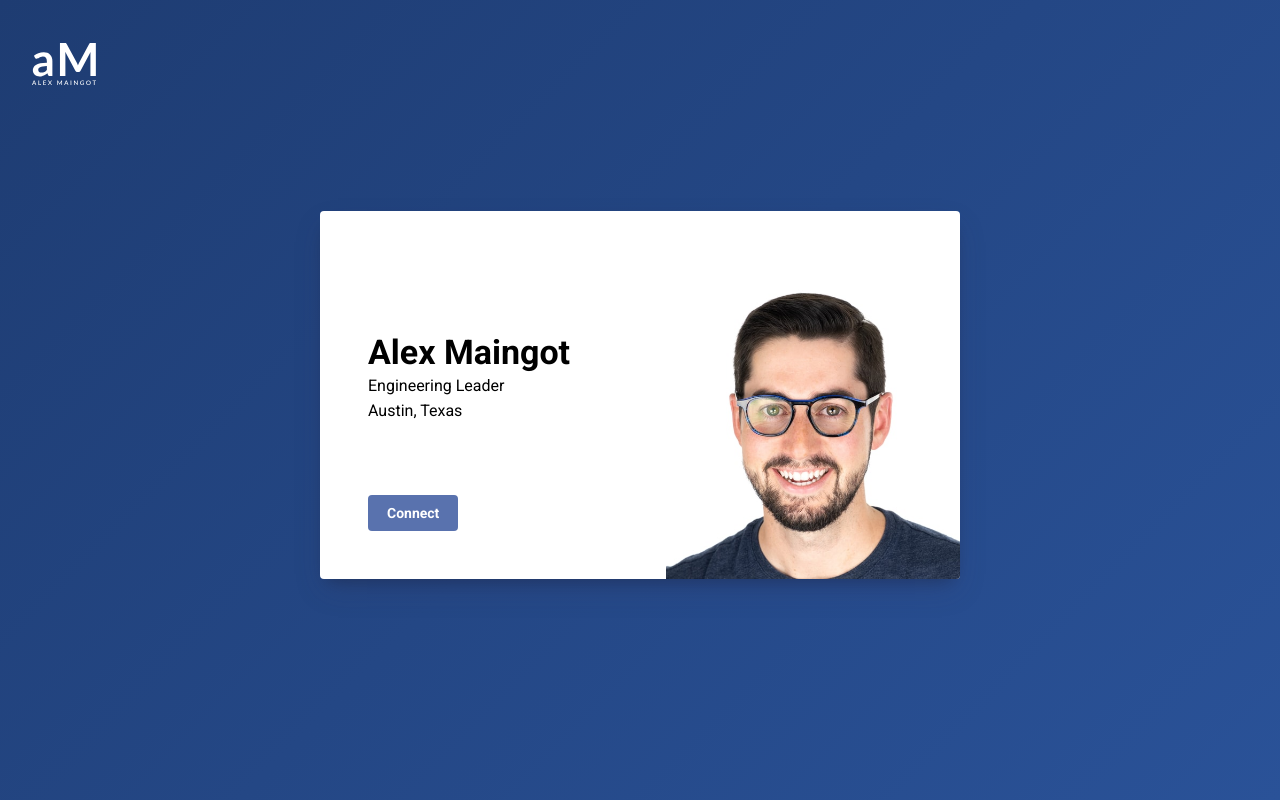
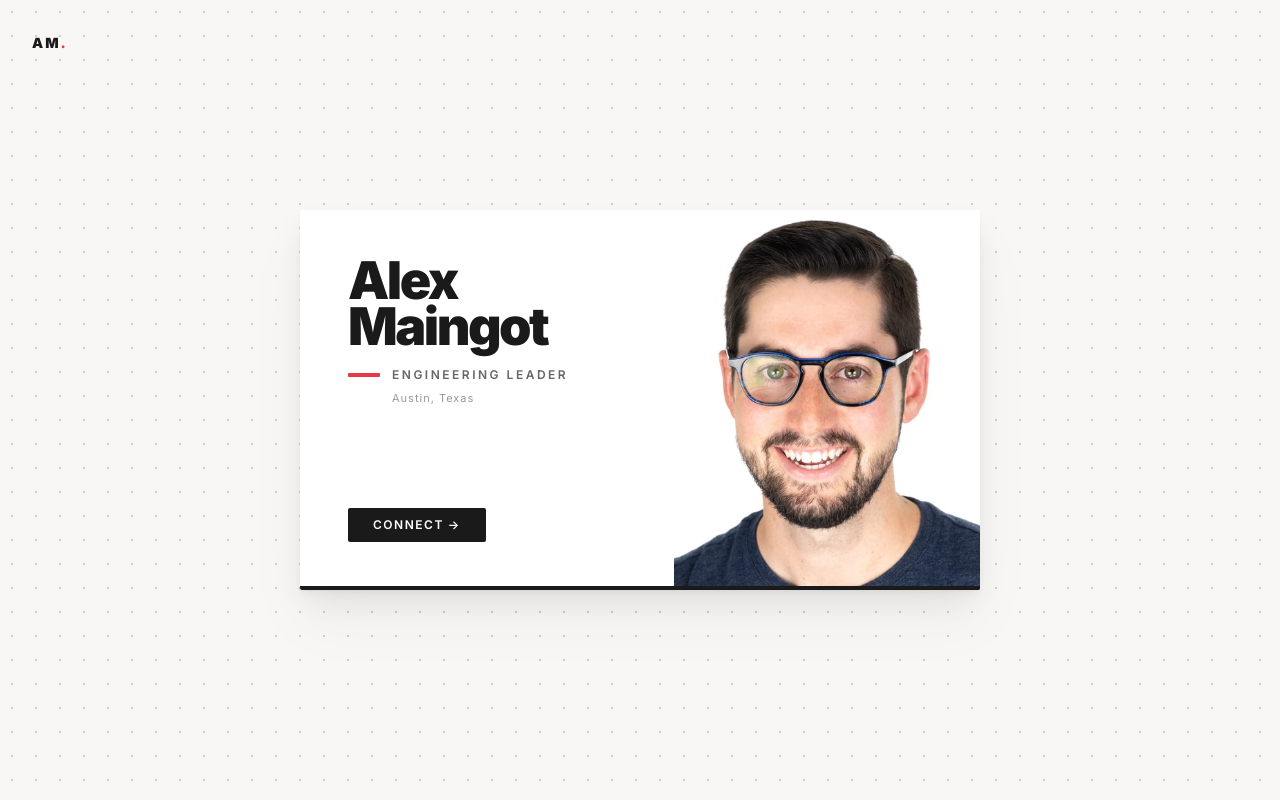
Before and after one commit to amaingot/me, a React (Vite) app: page / in a window 1280 px wide. Built offline with nearby package versions, Linux system fonts and the light colour scheme.

Commit message:
Redesign business card UI and update Yarn runtime (#22)

```diff
--- a/index.html
+++ b/index.html
@@ -4,11 +4,7 @@
     <meta charset="UTF-8" />
     <meta name="viewport" content="width=device-width, initial-scale=1.0" />
     <link
-      href="https://fonts.googleapis.com/css?family=Source+Code+Pro&display=swap"
-      rel="stylesheet"
-    />
-    <link
-      href="https://fonts.googleapis.com/css2?family=Roboto:ital,wght@0,100;0,300;0,400;0,500;0,700;0,900;1,100;1,300;1,400;1,500;1,700;1,900&display=swap"
+      href="https://fonts.googleapis.com/css2?family=Inter:wght@100;200;300;400;500;600;700;800;900&display=swap"
       rel="stylesheet"
     />
     <link rel="shortcut icon" href="/favicon.ico" />
--- a/package.json
+++ b/package.json
@@ -31,5 +31,5 @@
     "typescript": "^5.2.2",
     "vite": "^5.4.12"
   },
-  "packageManager": "yarn@4.1.0"
+  "packageManager": "yarn@4.13.0"
 }
--- a/src/App.tsx
+++ b/src/App.tsx
@@ -1,8 +1,7 @@
 import React from "react";
 
-import LogoIcon from "./svg/LogoIcon";
 import BusinessCard from "./components/BusinessCard";
-import { Box } from "@mantine/core";
+import { Box, Text } from "@mantine/core";
 
 const App: React.FC = () => {
   return (
@@ -13,20 +12,28 @@ const App: React.FC = () => {
         display: "flex",
         justifyContent: "center",
         alignItems: "center",
-        background: "linear-gradient(135deg, #1e3c72, #2a5298)",
+        backgroundColor: "#f8f7f5",
+        backgroundImage:
+          "radial-gradient(circle, #d0ccc6 0.8px, transparent 0.8px)",
+        backgroundSize: "24px 24px",
         position: "relative",
       }}
     >
-      <LogoIcon
+      <Text
+        component="span"
         style={{
-          color: "white",
           position: "absolute",
           left: "2rem",
           top: "2rem",
-          height: "4rem",
-          width: "4rem",
+          fontSize: "14px",
+          fontWeight: 900,
+          color: "#1a1a1a",
+          letterSpacing: "2px",
+          animation: "logoEntrance 0.6s ease 0.3s both",
         }}
-      />
+      >
+        AM<span style={{ color: "#e63946" }}>.</span>
+      </Text>
       <BusinessCard />
     </Box>
   );
--- a/src/components/BusinessCard.tsx
+++ b/src/components/BusinessCard.tsx
@@ -14,22 +14,27 @@ const BusinessCard: React.FC = () => {
   return (
     <Box
       style={{
-        width: "40rem",
-        height: "23rem",
+        width: "680px",
+        maxWidth: "90vw",
+        height: "380px",
         position: "relative",
         backgroundColor: "transparent",
-        perspective: "1000px",
+        perspective: "1200px",
+        cursor: "pointer",
+        animation: "cardEntrance 0.8s cubic-bezier(0.34, 1.56, 0.64, 1) forwards",
       }}
+      onClick={flipCard}
     >
       <Box
         style={{
           position: "relative",
           width: "100%",
           height: "100%",
-          transition: "transform 0.8s",
+          transition: "transform 0.9s cubic-bezier(0.25, 0.46, 0.45, 0.94)",
           transformStyle: "preserve-3d",
           transform: showBack ? "rotateY(180deg)" : "rotateY(0deg)",
         }}
+        className={showBack ? undefined : "card-hover"}
       >
         <Paper
           style={{
@@ -37,14 +42,14 @@ const BusinessCard: React.FC = () => {
             width: "100%",
             height: "100%",
             backfaceVisibility: "hidden",
-            backgroundColor: "white",
+            backgroundColor: "#ffffff",
             overflow: "hidden",
             transition: showBack ? "opacity 0.4s" : "all 0.4s ease",
             transitionDelay: showBack ? "0.4s" : undefined,
             opacity: showBack ? 0 : 1,
-            boxShadow: "rgba(50, 50, 93, 0.25) 0px 13px 27px -5px, rgba(0, 0, 0, 0.3) 0px 8px 16px -8px",
-            borderRadius: "4px",
-            transform: "translateY(-5px)",
+            boxShadow:
+              "0 1px 2px rgba(0,0,0,0.04), 0 4px 8px rgba(0,0,0,0.04), 0 16px 32px rgba(0,0,0,0.06), 0 32px 64px rgba(0,0,0,0.04)",
+            borderRadius: "2px",
           }}
         >
           <BusinessCardFront flipCard={flipCard} />
@@ -55,13 +60,13 @@ const BusinessCard: React.FC = () => {
             width: "100%",
             height: "100%",
             backfaceVisibility: "hidden",
-            backgroundColor: "white",
+            backgroundColor: "#1a1a1a",
             overflow: "hidden",
             opacity: 1,
-            transform: "rotateY(180deg) translateY(-5px)",
-            boxShadow: "rgba(50, 50, 93, 0.25) 0px 13px 27px -5px, rgba(0, 0, 0, 0.3) 0px 8px 16px -8px",
-            transition: "all 0.4s ease",
-            borderRadius: "4px",
+            transform: "rotateY(180deg)",
+            boxShadow:
+              "0 1px 2px rgba(0,0,0,0.04), 0 4px 8px rgba(0,0,0,0.04), 0 16px 32px rgba(0,0,0,0.06), 0 32px 64px rgba(0,0,0,0.04)",
+            borderRadius: "2px",
           }}
         >
           <BusinessCardBack flipCard={flipCard} />
--- a/src/components/BusinessCardBack.tsx
+++ b/src/components/BusinessCardBack.tsx
@@ -1,5 +1,5 @@
 import React from "react";
-import { ActionIcon, Box, Button, Group } from "@mantine/core";
+import { Box, Button, Group, Text } from "@mantine/core";
 import {
   IconArrowBack,
   IconBrandGithub,
@@ -7,48 +7,127 @@ import {
   IconBrandX,
 } from "@tabler/icons-react";
 
-import BackgroundImage from "../assets/snow-me-small.jpg";
-
 interface Props {
   flipCard: () => void;
 }
 
+const socialLinkStyle: React.CSSProperties = {
+  display: "flex",
+  alignItems: "center",
+  gap: "10px",
+  padding: "12px 20px",
+  border: "1px solid rgba(255,255,255,0.15)",
+  borderRadius: "2px",
+  color: "#fff",
+  fontSize: "13px",
+  fontWeight: 500,
+  letterSpacing: "0.5px",
+  textDecoration: "none",
+  transition: "all 0.3s cubic-bezier(0.34, 1.56, 0.64, 1)",
+  backgroundColor: "transparent",
+  height: "auto",
+};
+
 const BusinessCardBack: React.FC<Props> = (props) => {
-  const flipCard = () => {
-    props.flipCard();
-  };
-
   return (
     <Box
       style={{
         width: "100%",
         height: "100%",
         position: "relative",
-        padding: "3rem",
+        padding: "48px",
         display: "flex",
-        flexDirection: "column-reverse",
+        flexDirection: "column",
         justifyContent: "space-between",
-        alignItems: "flex-start",
-        overflow: "hidden",
-        backgroundImage: `url(${BackgroundImage})`,
-        backgroundSize: "cover",
+        backgroundColor: "#1a1a1a",
       }}
     >
-      <ActionIcon
-        style={{ position: "absolute", right: "1rem", top: "1rem" }}
-        onClick={flipCard}
-        value="filled"
+      {/* Top accent line */}
+      <Box
+        style={{
+          position: "absolute",
+          top: 0,
+          left: 0,
+          right: 0,
+          height: "4px",
+          background: "#e63946",
+        }}
+      />
+
+      {/* Header */}
+      <Box
+        style={{
+          display: "flex",
+          justifyContent: "space-between",
+          alignItems: "flex-start",
+        }}
       >
-        <IconArrowBack color="white" />
-      </ActionIcon>
-      <Group >
+        <div>
+          <Text
+            style={{
+              fontSize: "28px",
+              fontWeight: 800,
+              color: "#fff",
+              letterSpacing: "-1px",
+            }}
+          >
+            Let's connect.
+          </Text>
+          <Text
+            style={{
+              fontSize: "11px",
+              color: "rgba(255,255,255,0.4)",
+              letterSpacing: "2px",
+              textTransform: "uppercase",
+              marginTop: "6px",
+            }}
+          >
+            Find me on these platforms
+          </Text>
+        </div>
+        <Box
+          component="button"
+          onClick={(e: React.MouseEvent) => {
+            e.stopPropagation();
+            props.flipCard();
+          }}
+          style={{
+            width: "36px",
+            height: "36px",
+            border: "1px solid rgba(255,255,255,0.2)",
+            borderRadius: "2px",
+            display: "flex",
+            alignItems: "center",
+            justifyContent: "center",
+            cursor: "pointer",
+            color: "rgba(255,255,255,0.5)",
+            background: "transparent",
+            transition: "all 0.3s ease",
+            padding: 0,
+          }}
+        >
+          <IconArrowBack size={18} />
+        </Box>
+      </Box>
+
+      {/* Social links */}
+      <Group>
         <Button
           component="a"
           href="https://www.linkedin.com/in/alexmaingot"
           target="_blank"
-          color="primary"
-          variant="contained"
-          leftSection={<IconBrandLinkedin style={{ color: "white" }} />}
+          onClick={(e: React.MouseEvent) => e.stopPropagation()}
+          leftSection={<IconBrandLinkedin size={16} style={{ opacity: 0.7 }} />}
+          styles={{
+            root: {
+              ...socialLinkStyle,
+              "&:hover": {
+                borderColor: "#e63946",
+                backgroundColor: "rgba(230, 57, 70, 0.1)",
+                transform: "translateY(-2px)",
+              },
+            },
+          }}
         >
           Connect on LinkedIn
         </Button>
@@ -56,9 +135,18 @@ const BusinessCardBack: React.FC<Props> = (props) => {
           component="a"
           href="https://github.com/amaingot"
           target="_blank"
-          color="primary"
-          variant="contained"
-          leftSection={<IconBrandGithub style={{ color: "white" }} />}
+          onClick={(e: React.MouseEvent) => e.stopPropagation()}
+          leftSection={<IconBrandGithub size={16} style={{ opacity: 0.7 }} />}
+          styles={{
+            root: {
+              ...socialLinkStyle,
+              "&:hover": {
+                borderColor: "#e63946",
+                backgroundColor: "rgba(230, 57, 70, 0.1)",
+                transform: "translateY(-2px)",
+              },
+            },
+          }}
         >
           See my GitHub
         </Button>
@@ -66,9 +154,18 @@ const BusinessCardBack: React.FC<Props> = (props) => {
           component="a"
           href="https://twitter.com/alexmaingot"
           target="_blank"
-          color="primary"
-          variant="contained"
-          leftSection={<IconBrandX style={{ color: "white" }} />}
+          onClick={(e: React.MouseEvent) => e.stopPropagation()}
+          leftSection={<IconBrandX size={16} style={{ opacity: 0.7 }} />}
+          styles={{
+            root: {
+              ...socialLinkStyle,
+              "&:hover": {
+                borderColor: "#e63946",
+                backgroundColor: "rgba(230, 57, 70, 0.1)",
+                transform: "translateY(-2px)",
+              },
+            },
+          }}
         >
           Follow on X
         </Button>
--- a/src/components/BusinessCardFront.tsx
+++ b/src/components/BusinessCardFront.tsx
@@ -1,5 +1,5 @@
 import React from "react";
-import { BackgroundImage, Box, Button, Text, Title } from "@mantine/core";
+import { Box, Button, Text } from "@mantine/core";
 
 import headshot from "../assets/headshot-small.jpg";
 
@@ -13,28 +13,126 @@ const BusinessCardFront: React.FC<Props> = (props) => {
       style={{
         width: "100%",
         height: "100%",
+        display: "flex",
         position: "relative",
-        padding: "3rem",
+      }}
+    >
+      {/* Type side */}
+      <Box
+        style={{
+          flex: 1,
+          padding: "48px",
           display: "flex",
           flexDirection: "column",
           justifyContent: "space-between",
-        backgroundPosition: "right bottom",
-        backgroundSize: "auto 80%",
-        backgroundRepeat: "no-repeat",
-        backgroundImage: `url(${headshot})`,
         }}
       >
-      <BackgroundImage src={headshot} />
         <div>
-        <Title>Alex Maingot</Title>
-        <Text>Engineering Leader</Text>
-        <Text>Austin, Texas</Text>
+          <Text
+            style={{
+              fontSize: "52px",
+              fontWeight: 900,
+              lineHeight: 0.88,
+              letterSpacing: "-2.5px",
+              color: "#1a1a1a",
+            }}
+          >
+            Alex
+            <br />
+            Maingot
+          </Text>
+          <Box
+            style={{
+              display: "flex",
+              alignItems: "center",
+              gap: "12px",
+              marginTop: "16px",
+            }}
+          >
+            <Box
+              style={{
+                width: "32px",
+                height: "3.5px",
+                background: "#e63946",
+                borderRadius: "1px",
+              }}
+            />
+            <Text
+              style={{
+                fontSize: "12px",
+                fontWeight: 600,
+                color: "#666",
+                textTransform: "uppercase",
+                letterSpacing: "2.5px",
+              }}
+            >
+              Engineering Leader
+            </Text>
+          </Box>
+          <Text
+            style={{
+              fontSize: "11px",
+              color: "#999",
+              letterSpacing: "1px",
+              marginTop: "6px",
+              paddingLeft: "44px",
+            }}
+          >
+            Austin, Texas
+          </Text>
         </div>
         <div>
-        <Button onClick={props.flipCard} color="primary" variant="contained">
-          Connect
+          <Button
+            onClick={(e: React.MouseEvent) => {
+              e.stopPropagation();
+              props.flipCard();
+            }}
+            styles={{
+              root: {
+                backgroundColor: "#1a1a1a",
+                color: "#fff",
+                borderRadius: "2px",
+                fontSize: "12px",
+                fontWeight: 600,
+                letterSpacing: "1.5px",
+                textTransform: "uppercase",
+                padding: "10px 24px",
+                height: "auto",
+                transition:
+                  "all 0.3s cubic-bezier(0.34, 1.56, 0.64, 1)",
+                "&:hover": {
+                  backgroundColor: "#e63946",
+                  transform: "translateY(-1px)",
+                },
+              },
+            }}
+          >
+            Connect <span style={{ marginLeft: "4px" }}>&rarr;</span>
           </Button>
         </div>
+      </Box>
+
+      {/* Photo side */}
+      <Box
+        style={{
+          width: "45%",
+          backgroundImage: `url(${headshot})`,
+          backgroundSize: "cover",
+          backgroundPosition: "center",
+        }}
+      />
+
+      {/* Bottom rule */}
+      <Box
+        style={{
+          position: "absolute",
+          bottom: 0,
+          left: 0,
+          right: 0,
+          height: "4px",
+          background: "#1a1a1a",
+        }}
+      />
     </Box>
   );
 };
--- a/src/main.tsx
+++ b/src/main.tsx
@@ -7,6 +7,7 @@ import App from "./App";
 import { theme } from "./utils/theme";
 
 import "@mantine/core/styles.css";
+import "./styles.css";
 import config from "./utils/config";
 
 Sentry.init({
--- /dev/null
+++ b/src/styles.css
@@ -0,0 +1,30 @@
+@keyframes cardEntrance {
+  from {
+    opacity: 0;
+    transform: translateY(30px) scale(0.97);
+  }
+  to {
+    opacity: 1;
+    transform: translateY(0) scale(1);
+  }
+}
+
+@keyframes logoEntrance {
+  from {
+    opacity: 0;
+    transform: translateX(-10px);
+  }
+  to {
+    opacity: 1;
+    transform: translateX(0);
+  }
+}
+
+.card-hover:hover {
+  transform: rotateY(5deg) translateY(-4px) !important;
+  transition: transform 0.4s cubic-bezier(0.34, 1.56, 0.64, 1) !important;
+}
+
+@media (max-width: 640px) {
+  /* Stack card front vertically on mobile */
+}
--- a/src/utils/theme.ts
+++ b/src/utils/theme.ts
@@ -1,20 +1,20 @@
 import { createTheme } from "@mantine/core";
 
 export const theme = createTheme({
-  fontFamily: "Roboto, sans-serif",
+  fontFamily: "'Inter', system-ui, -apple-system, sans-serif",
   primaryColor: "primary",
   colors: {
     primary: [
-      "#f1f3f9",
-      "#e0e4ec",
-      "#bdc6d9",
-      "#98a6c8",
-      "#788bb9",
-      "#647ab0",
-      "#5972ae",
-      "#4a6198",
-      "#405688",
-      "#344a7a",
+      "#fef2f2",
+      "#fde8e8",
+      "#fbd0d0",
+      "#f8a9a9",
+      "#f27a7a",
+      "#e63946",
+      "#d42f3c",
+      "#b12533",
+      "#8e1e29",
+      "#751a24",
     ],
   },
 });
```
Also changed, not shown: conductor.json (added, +7 -0 lines), .yarnrc.yml, 2 other files (tests, documents, lock files or other folders). Lines whose indentation alone changed are shown as unchanged.
